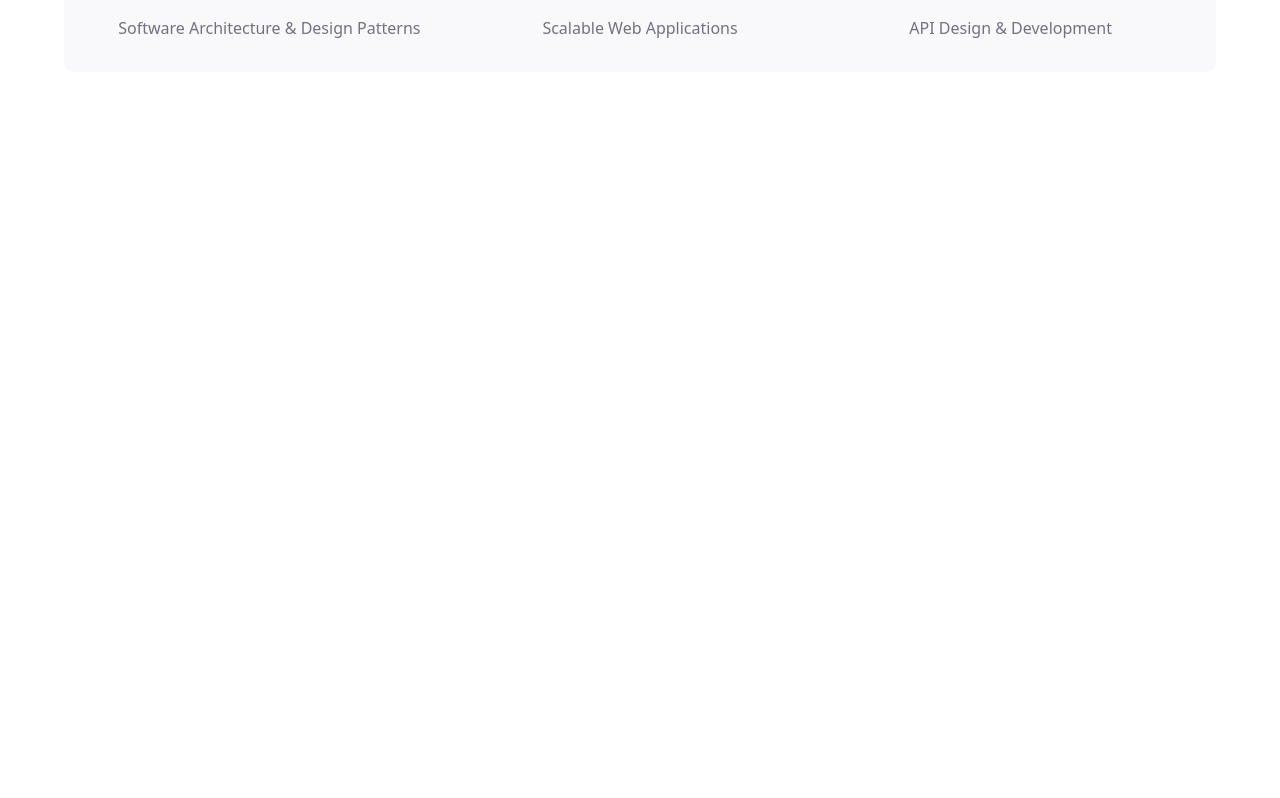
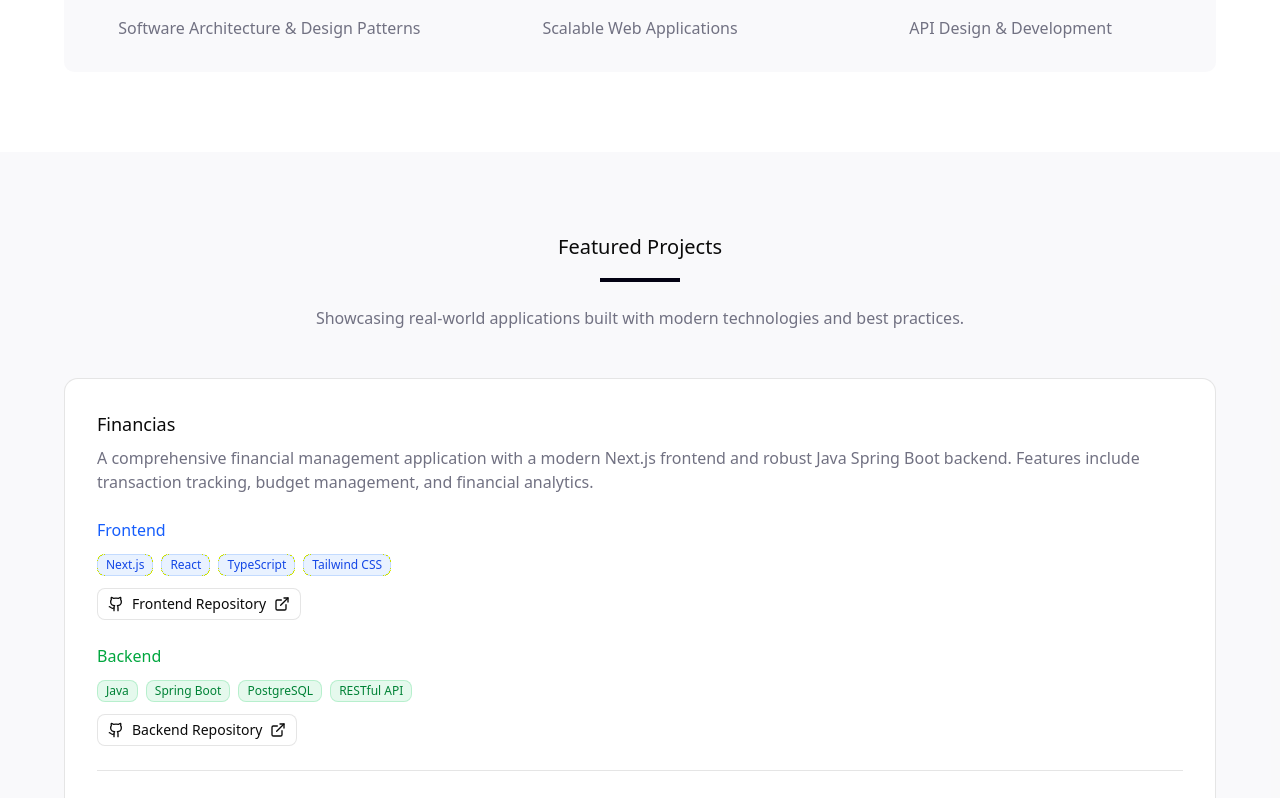
Before and after one commit to joaovictor-jpg/portfilio, a Next.js app: page / in a window 1280 px wide. Shown: the part 2002-2800 px from the top of the page. Before the commit the page ends 2154 px from the top, so only its background shows below. Built offline with nearby package versions, Linux system fonts and the light colour scheme.

Commit message:
feature project component

```diff
--- /dev/null
+++ b/src/app/components/projects/Projects.tsx
@@ -0,0 +1,155 @@
+import { Card } from "@/app/components/ui/card/Card";
+import { Badge } from "@/app/components/ui/badge/Badge";
+import { Button } from "@/app/components/ui/button/button";
+import { Github, ExternalLink } from "lucide-react";
+
+export function Projects() {
+    const projects = [
+        {
+            title: "Financias",
+            description:
+                "A comprehensive financial management application with a modern Next.js frontend and robust Java Spring Boot backend. Features include transaction tracking, budget management, and financial analytics.",
+            technologies: {
+                frontend: ["Next.js", "React", "TypeScript", "Tailwind CSS"],
+                backend: ["Java", "Spring Boot", "PostgreSQL", "RESTful API"],
+            },
+            links: {
+                frontend: {
+                    github: "https://github.com/joaovictor-jpg/financias",
+                    label: "Frontend Repository",
+                },
+                backend: {
+                    github: "https://github.com/joaovictor-jpg/jota-s-finance",
+                    label: "Backend Repository",
+                },
+            },
+        },
+    ];
+
+    return (
+        <section id="projects" className="py-20 px-4 sm:px-6 lg:px-8 bg-muted/30">
+            <div className="max-w-6xl mx-auto">
+                <div className="text-center mb-12">
+                    <h2 className="mb-4">Featured Projects</h2>
+                    <div className="w-20 h-1 bg-primary mx-auto mb-6"></div>
+                    <p className="text-muted-foreground max-w-2xl mx-auto">
+                        Showcasing real-world applications built with modern technologies
+                        and best practices.
+                    </p>
+                </div>
+
+                <div className="grid grid-cols-1 gap-8">
+                    {projects.map((project, index) => (
+                        <Card
+                            key={index}
+                            className="overflow-hidden hover:shadow-xl transition-shadow duration-300 border-border"
+                        >
+                            <div className="p-8">
+                                <div className="flex items-start justify-between mb-4">
+                                    <div>
+                                        <h3 className="mb-2">{project.title}</h3>
+                                        <p className="text-muted-foreground">
+                                            {project.description}
+                                        </p>
+                                    </div>
+                                </div>
+
+                                <div className="space-y-6 mt-6">
+                                    <div>
+                                        <h4 className="mb-3 flex items-center gap-2">
+                                            <span className="text-blue-600 dark:text-blue-400">
+                                                Frontend
+                                            </span>
+                                        </h4>
+                                        <div className="flex flex-wrap gap-2">
+                                            {project.technologies.frontend.map((tech, techIndex) => (
+                                                <Badge
+                                                    key={techIndex}
+                                                    variant="outline"
+                                                    className="bg-blue-500/10 text-blue-700 dark:text-blue-400 border-blue-500/20"
+                                                >
+                                                    {tech}
+                                                </Badge>
+                                            ))}
+                                        </div>
+                                        <div className="mt-3">
+                                            <Button variant="outline" size="sm" asChild>
+                                                <a
+                                                    href={project.links.frontend.github}
+                                                    target="_blank"
+                                                    rel="noopener noreferrer"
+                                                    className="flex items-center gap-2"
+                                                >
+                                                    <Github className="h-4 w-4" />
+                                                    {project.links.frontend.label}
+                                                    <ExternalLink className="h-3 w-3" />
+                                                </a>
+                                            </Button>
+                                        </div>
+                                    </div>
+
+                                    <div>
+                                        <h4 className="mb-3 flex items-center gap-2">
+                                            <span className="text-green-600 dark:text-green-400">
+                                                Backend
+                                            </span>
+                                        </h4>
+                                        <div className="flex flex-wrap gap-2">
+                                            {project.technologies.backend.map((tech, techIndex) => (
+                                                <Badge
+                                                    key={techIndex}
+                                                    variant="outline"
+                                                    className="bg-green-500/10 text-green-700 dark:text-green-400 border-green-500/20"
+                                                >
+                                                    {tech}
+                                                </Badge>
+                                            ))}
+                                        </div>
+                                        <div className="mt-3">
+                                            <Button variant="outline" size="sm" asChild>
+                                                <a
+                                                    href={project.links.backend.github}
+                                                    target="_blank"
+                                                    rel="noopener noreferrer"
+                                                    className="flex items-center gap-2"
+                                                >
+                                                    <Github className="h-4 w-4" />
+                                                    {project.links.backend.label}
+                                                    <ExternalLink className="h-3 w-3" />
+                                                </a>
+                                            </Button>
+                                        </div>
+                                    </div>
+                                </div>
+
+                                <div className="mt-6 pt-6 border-t border-border">
+                                    <div className="flex items-center gap-2 text-muted-foreground">
+                                        <Github className="h-4 w-4" />
+                                        <p>Full-stack application with separate repositories</p>
+                                    </div>
+                                </div>
+                            </div>
+                        </Card>
+                    ))}
+                </div>
+
+                <div className="mt-12 text-center">
+                    <Card className="p-6 bg-primary/5 border-primary/20">
+                        <p className="text-muted-foreground">
+                            More projects coming soon! Check out my{" "}
+                            <a
+                                href="https://github.com/joaovictor-jpg"
+                                target="_blank"
+                                rel="noopener noreferrer"
+                                className="text-primary hover:underline"
+                            >
+                                GitHub profile
+                            </a>{" "}
+                            for additional work.
+                        </p>
+                    </Card>
+                </div>
+            </div>
+        </section>
+    );
+}
--- a/src/app/page.tsx
+++ b/src/app/page.tsx
@@ -3,6 +3,7 @@ import { Navigation } from "@/app/components/navigation/Navigation";
 import { Hero } from "@/app/components/hero/Hero";
 import { About } from "@/app/components/about/About";
 import { Skills } from "@/app/components/skill/Skills";
+import { Projects } from "@/app/components/projects/Projects";
 
 export default function Home() {
   return (
@@ -12,6 +13,7 @@ export default function Home() {
         <Hero />
         <About />
         <Skills />
+        <Projects />
       </main>
     </div>
   );
--- a/src/app/types/navigation.ts
+++ b/src/app/types/navigation.ts
@@ -8,6 +8,7 @@ export interface SectionNavLink {
 const navLinks: SectionNavLink[] = [
     { id: "about", label: "About" },
     { id: "skills", label: "Skills" },
+    { id: "Projects", label: "Projects" },
     { id: "contact", label: "Contact" },
 ];
 
```
